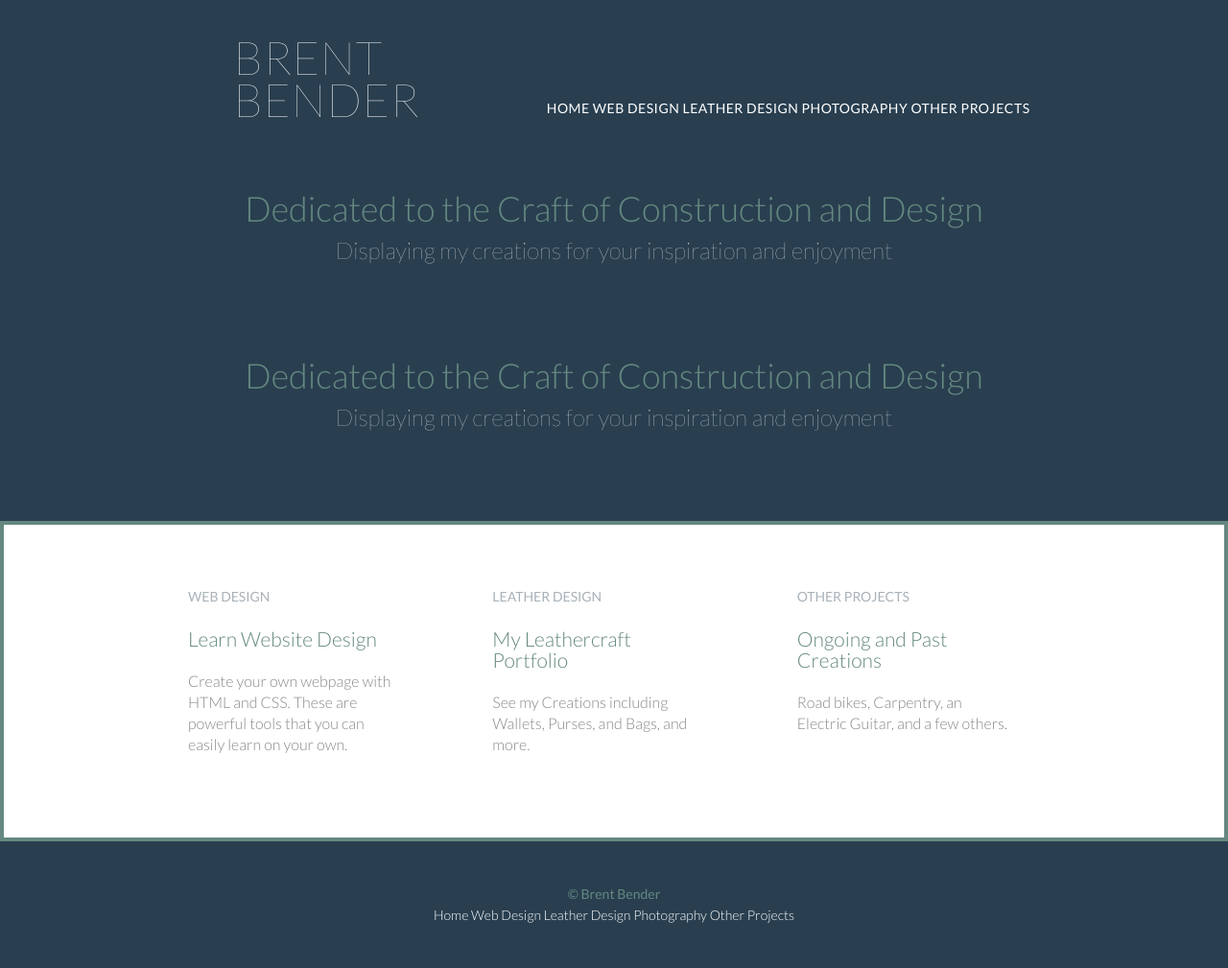
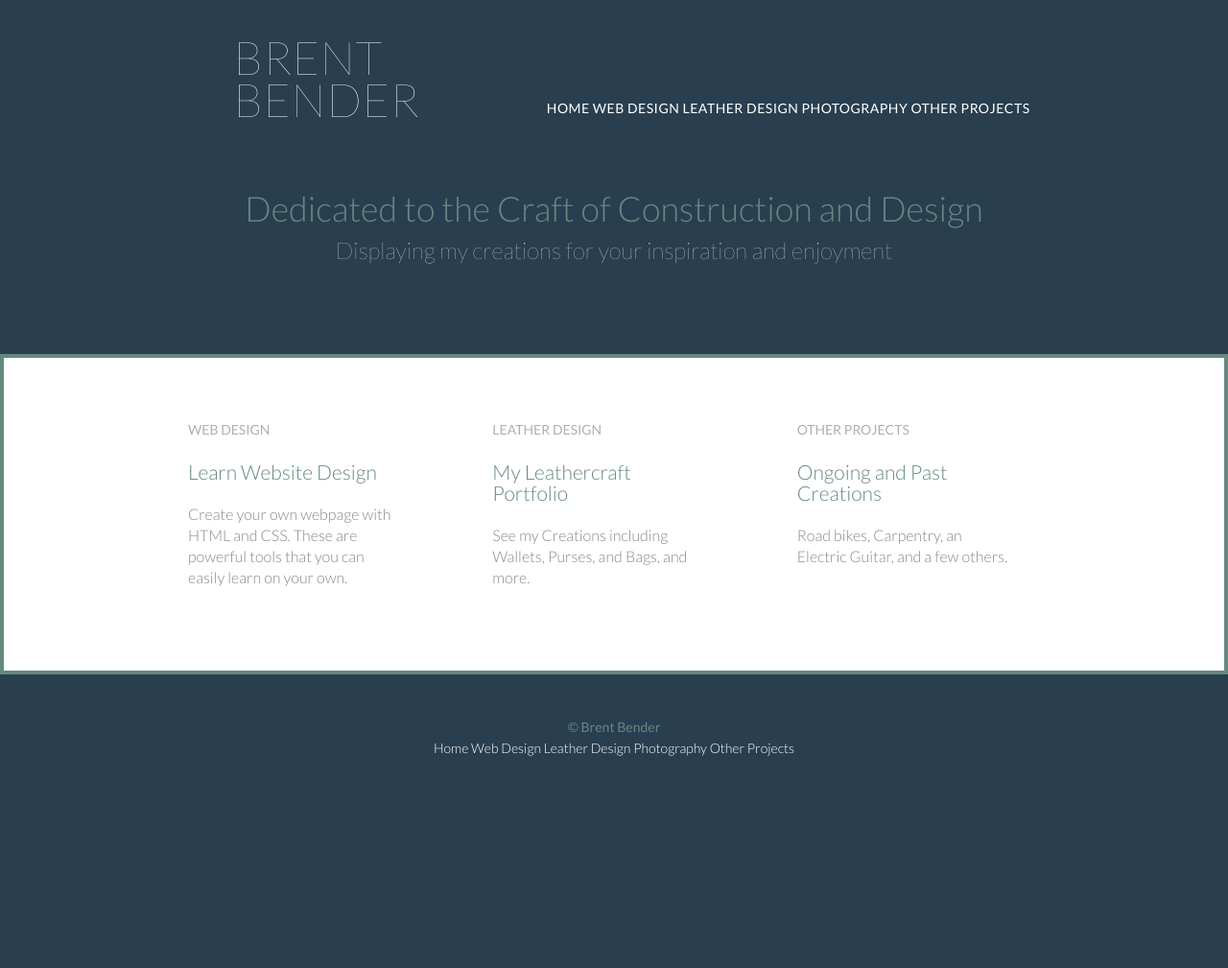
Before and after one commit to Bbender87/Bbender87.github.io, a Jekyll site: the page built from index.html, in a window 1280 px wide. Shown: the whole page at 96% size. Built offline with Jekyll 4.4.1, drawn with Linux system fonts in a browser that asks for light colours; after the commit the page ends 900 px from its top, so only the background shows below that.

Commit message:
Fix img extensions, remove duplicate hero
Cap sensitive fix

```diff
--- a/index.html
+++ b/index.html
@@ -2,17 +2,6 @@
 layout: default
 title: Webpage of Brent Bender
 ---
-
-
-  <!-- Hero -->
-
-    <section class="hero">
-
-      <h2>Dedicated to the Craft of Construction and Design</h2>
-
-      <p>Displaying my creations for your inspiration and enjoyment</p>
-
-    </section>
 
     <!-- Teasers -->
     <div class="grid">
--- a/leather.html
+++ b/leather.html
@@ -6,11 +6,11 @@ title: Webpage of Brent Bender
 <!-- Teasers -->
 <div class="bss-slides">
   <figure>
-    <img src="img/leatherPurse2.jpg" width="100%" />
+    <img src="img/leatherPurse2.JPG" width="100%" />
       <figcaption>Horween Leather Purse</figcaption>
   </figure>
   <figure>
-    <img src="img/Passport2.jpg" width="100%" />
+    <img src="img/Passport2.JPG" width="100%" />
       <figcaption>Horween Leather Passport Holder</figcaption>
   </figure>
 
--- a/photos.html
+++ b/photos.html
@@ -6,15 +6,15 @@ title: Webpage of Brent Bender
 <!-- Teasers -->
 <div class="bss-slides">
   <figure>
-    <img src="img/VFYW-DC.jpg" width="100%" />
+    <img src="img/VFYW-DC.JPG" width="100%" />
       <figcaption>Washington, DC</figcaption>
   </figure>
   <figure>
-    <img src="img/VFYW-TK.jpg" width="100%" />
+    <img src="img/VFYW-TK.JPG" width="100%" />
       <figcaption>Istanbul, Turkey</figcaption>
   </figure>
   <figure>
-    <img src="img/eagle.jpg" width="100%" />
+    <img src="img/eagle.JPG" width="100%" />
       <figcaption>Juneau, AK</figcaption>
   </figure>
 
--- a/projects.html
+++ b/projects.html
@@ -6,11 +6,11 @@ title: Webpage of Brent Bender
 <!-- Teasers -->
 <div class="bss-slides">
   <figure>
-    <img src="img/trellis.jpg" width="100%" />
+    <img src="img/trellis.JPG" width="100%" />
       <figcaption>Trellis </figcaption>
   </figure>
   <figure>
-    <img src="img/flying.png" width="100%" />
+    <img src="img/flying.PNG" width="100%" />
       <figcaption>Flying lessons </figcaption>
   </figure>
        <!-- more figures here as needed -->
```
